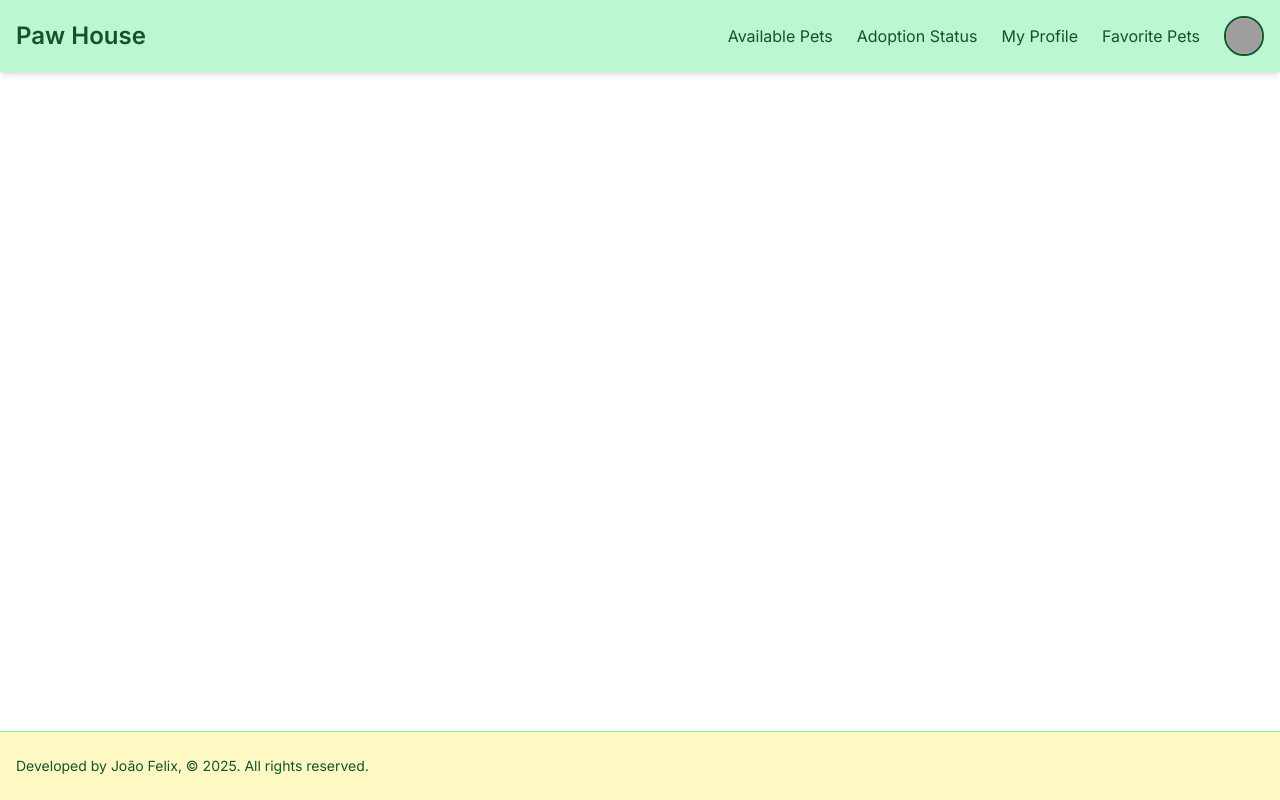
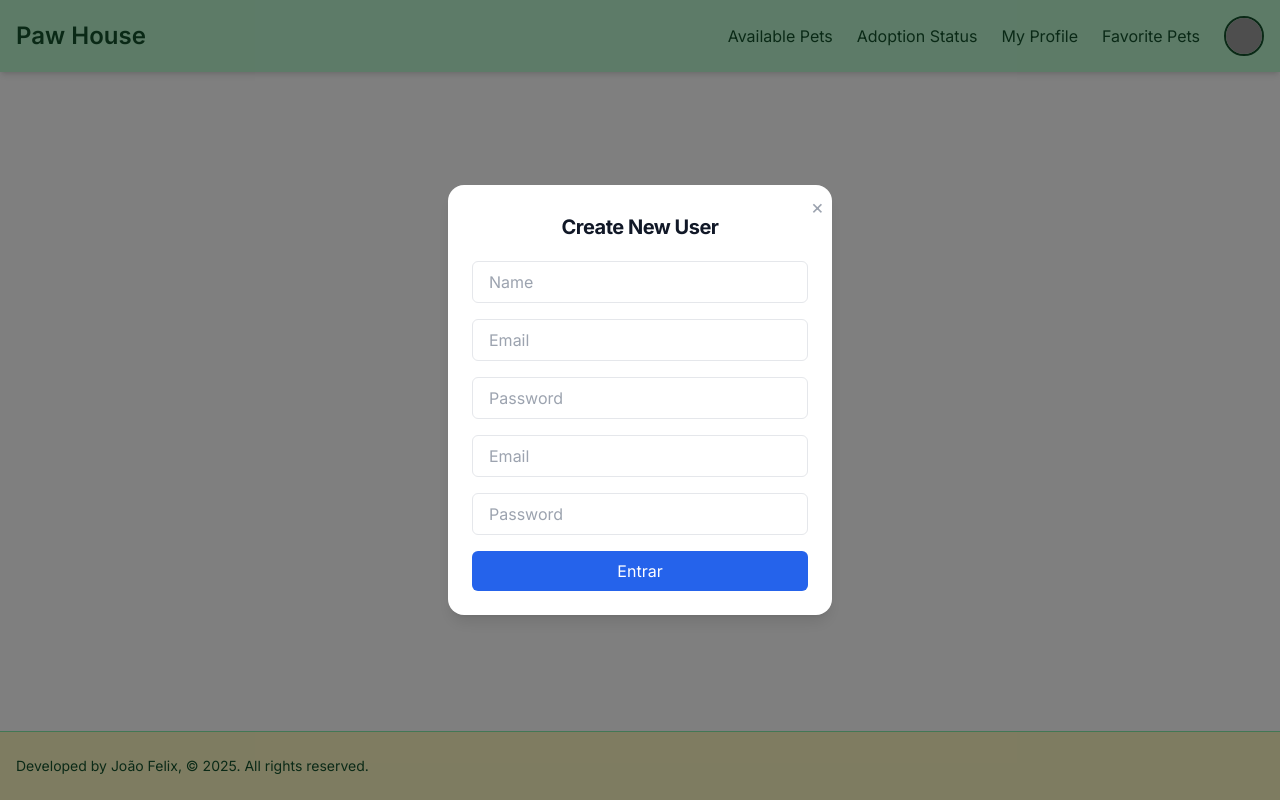
Before and after one commit to JoaoFXs/petadoptionapp, a Next.js app: page /login in a window 1280 px wide. Built offline with nearby package versions, Linux system fonts and the light colour scheme; grey boxes are pictures that could not be loaded.

Commit message:
Create login page

```diff
--- a/src/app/login/page.tsx
+++ b/src/app/login/page.tsx
@@ -1,9 +1,71 @@
-import {Template} from '@/components';
+'use client';
+
+import { useState } from 'react';
+import { Template } from '@/components';
+import { InputText } from '@/components/tools/InputText';
 
 export default function Login() {
+  const [isOpen, setIsOpen] = useState(true); // Mostra o popup por padrão
+  const [newUserState, setNewUserState] = useState(true); // Estado para controlar se é um novo usuário
+  const closeModal = () => setIsOpen(false);
+
   return (
     <div>
-        <Template/>
+      <Template>
+        {isOpen && (
+          <div className="fixed inset-0 z-50 flex items-center justify-center bg-black bg-opacity-50">
+            <div className="sm:mx-auto sm:w-full sm:max-w-sm bg-white p-6 rounded-2xl shadow-lg w-full max-w-sm relative">
+
+                <button
+                  onClick={closeModal}
+                  className="absolute top-2 right-2 text-gray-400 hover:text-gray-600 text-xl"
+                >
+                  ×
+                </button>
+
+
+                <h2 className="text-center text-xl font-bold leading-9 tracking-tight text-gray-900 mb-4">
+                    {newUserState ? 'Create New User' : 'Login to Your Account'}
+                </h2>
+
+                  <form className="space-y-4">
+                      <InputText
+                          type="text"
+                          id="name_temp"
+                          placeHolder="Name"
+                          style="w-full"
+                      />
+                      <InputText
+                          type="text"
+                          placeHolder="Email"
+                          style="w-full"
+                      />
+                     <InputText
+                          type="text"
+                          placeHolder="Password"
+                          style="w-full"
+                      />
+                      <input
+                        type="text"
+                        placeholder="Email"
+                        className="w-full px-4 py-2 border rounded-md"
+                      />
+                      <input
+                        type="password"
+                        placeholder="Password"
+                        className="w-full px-4 py-2 border rounded-md"
+                      />
+                      <button
+                        type="submit"
+                        className="w-full bg-blue-600 text-white py-2 rounded-md hover:bg-blue-700"
+                      >
+                        Entrar
+                      </button>
+                  </form>
+            </div>
+          </div>
+        )}
+      </Template>
     </div>
   );
 }
--- a/src/components/index.tsx
+++ b/src/components/index.tsx
@@ -1 +1,2 @@
 export { Template, RenderIf} from './Template';
+export {InputText} from './tools/InputText';
--- /dev/null
+++ b/src/components/tools/InputText.tsx
@@ -0,0 +1,20 @@
+import React  from "react";
+
+interface InputTextProps {
+    style?: string;
+    onChange?: (evet: React.ChangeEvent<HTMLInputElement>) => void;
+    placeHolder?: string;
+    id?: string;
+    value?: string;
+    type?: string;
+}
+
+export const InputText: React.FC<InputTextProps> = ({style, type = "text", ...rest}: InputTextProps) => {
+    return (
+        <input
+            type={type}
+            {...rest}
+            className={`${style} px-4 py-2 border rounded-md`}
+        />
+    )
+}
--- a/src/components/tools/index.tsx
+++ b/src/components/tools/index.tsx
@@ -1 +1,2 @@
 export { NavBar, NavBarMobile } from './NavBar';
+export { InputText } from './InputText';
```
